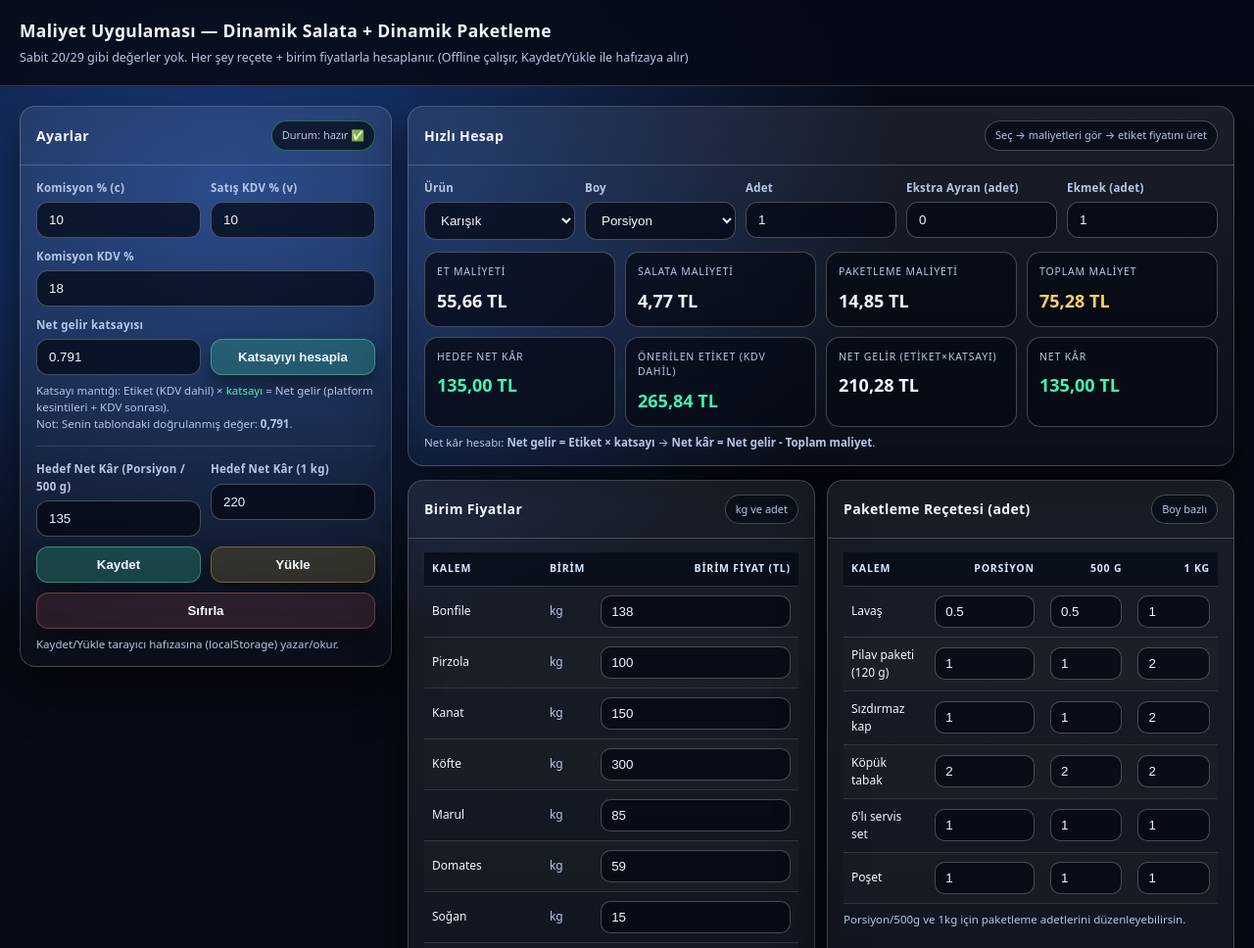
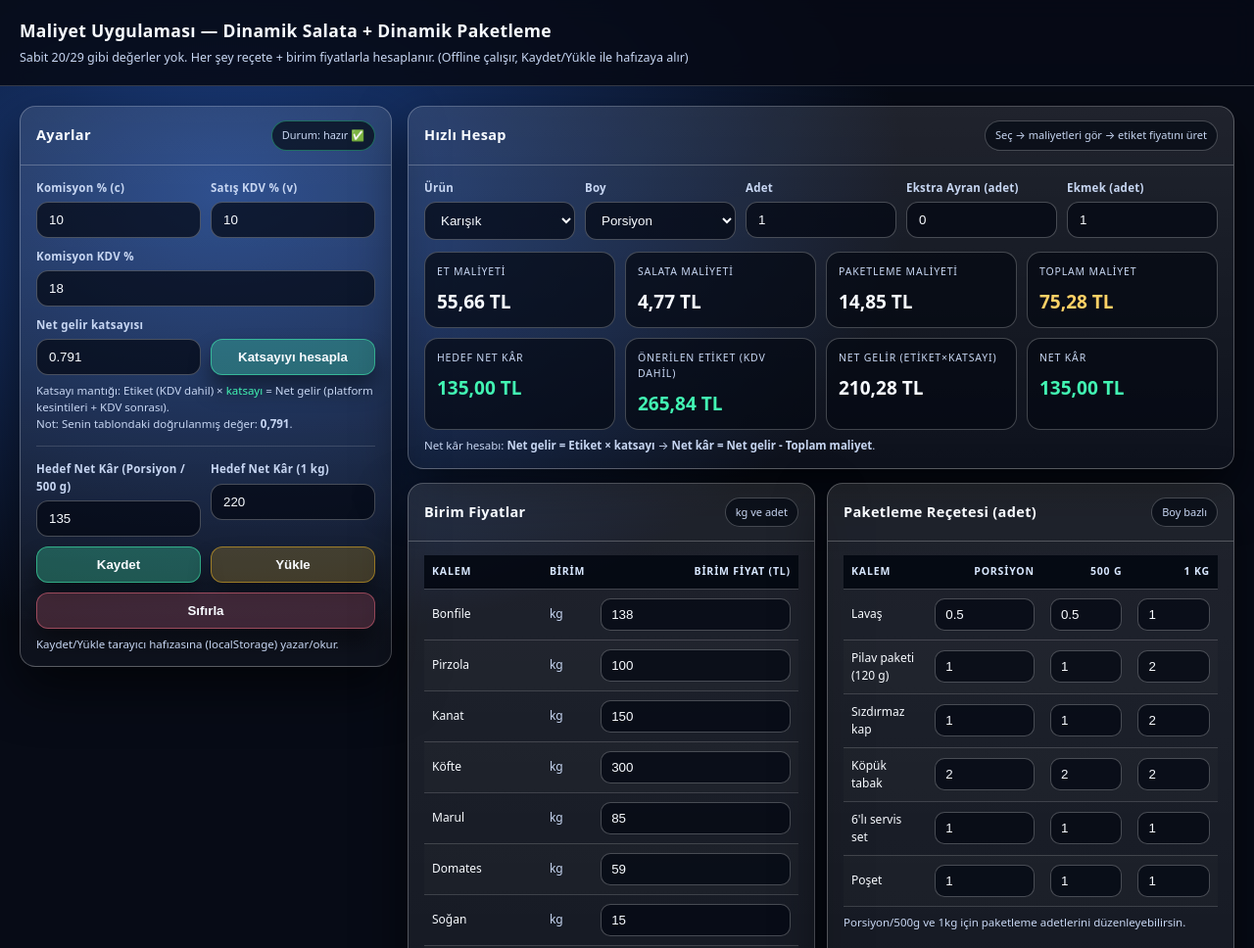
Before and after one commit to nusretsevuk-collab/azura, a plain HTML site: page index.html in a window 1280 px wide. Shown: the top 968 px of the page at 98% size. Drawn offline with Linux system fonts and the light colour scheme.

Commit message:
Improve UI theme and contrast

```diff
--- a/index.html
+++ b/index.html
@@ -8,13 +8,13 @@
 :root{
   --bg:#070b16;
   --panel:#0f1b34;
-  --text:#f2f6ff;
-  --muted:#b6c6e6;
+  --text:#f8fbff;
+  --muted:#c7d6f2;
   --accent:#42f5b3;
   --warn:#ffd166;
   --danger:#ff5d7a;
   --line:rgba(255,255,255,.14);
-  --shadow:0 20px 48px rgba(0,0,0,.6);
+  --shadow:0 22px 52px rgba(0,0,0,.6);
   --radius:16px;
   --ring:0 0 0 3px rgba(66,245,179,.25);
   font-family:system-ui,-apple-system,Segoe UI,Roboto,Arial,sans-serif
@@ -33,14 +33,14 @@ header .sub{font-size:12.5px;color:var(--muted);margin-top:6px}
 main{padding:20px;display:grid;grid-template-columns:380px 1fr;gap:16px;align-items:start}
 @media (max-width:980px){main{grid-template-columns:1fr}}
 .card{
-  background:linear-gradient(180deg, rgba(255,255,255,.08), rgba(255,255,255,.02));
-  border:1px solid rgba(255,255,255,.2);
+  background:linear-gradient(180deg, rgba(255,255,255,.1), rgba(255,255,255,.03));
+  border:1px solid rgba(255,255,255,.26);
   border-radius:var(--radius);
   box-shadow:var(--shadow);
   overflow:hidden
 }
-.card .hd{padding:14px 16px;border-bottom:1px solid rgba(255,255,255,.2);display:flex;justify-content:space-between;align-items:center;gap:10px}
-.card .hd h2{margin:0;font-size:14px;font-weight:800;letter-spacing:.35px}
+.card .hd{padding:14px 16px;border-bottom:1px solid rgba(255,255,255,.24);display:flex;justify-content:space-between;align-items:center;gap:10px}
+.card .hd h2{margin:0;font-size:14.5px;font-weight:800;letter-spacing:.35px}
 .card .bd{padding:14px 16px}
 .row{display:flex;gap:10px;flex-wrap:wrap}
 .col{flex:1 1 140px}
@@ -58,13 +58,13 @@ input, select, button{
 }
 input:focus,select:focus{border-color:rgba(66,245,179,.75);box-shadow:var(--ring);background:rgba(7,12,24,.86)}
 input:hover,select:hover{border-color:rgba(255,255,255,.34)}
-button{cursor:pointer;font-weight:700;background:rgba(66,245,179,.2);border-color:rgba(66,245,179,.45);box-shadow:0 12px 20px rgba(0,0,0,.4)}
-button:hover{background:rgba(66,245,179,.32);transform:translateY(-1px)}
+button{cursor:pointer;font-weight:700;background:rgba(66,245,179,.28);border-color:rgba(66,245,179,.55);box-shadow:0 14px 22px rgba(0,0,0,.42)}
+button:hover{background:rgba(66,245,179,.38);transform:translateY(-1px)}
 button:focus{box-shadow:var(--ring)}
-.btn2{background:rgba(251,191,36,.14);border-color:rgba(251,191,36,.35)}
-.btn2:hover{background:rgba(251,191,36,.26)}
-.btndanger{background:rgba(251,113,133,.12);border-color:rgba(251,113,133,.35)}
-.btndanger:hover{background:rgba(251,113,133,.24)}
+.btn2{background:rgba(251,191,36,.2);border-color:rgba(251,191,36,.5)}
+.btn2:hover{background:rgba(251,191,36,.32)}
+.btndanger{background:rgba(251,113,133,.2);border-color:rgba(251,113,133,.5)}
+.btndanger:hover{background:rgba(251,113,133,.32)}
 .kpi{display:grid;grid-template-columns:repeat(4,1fr);gap:10px}
 @media (max-width:980px){.kpi{grid-template-columns:repeat(2,1fr)}}
 .k{
@@ -74,22 +74,22 @@ button:focus{box-shadow:var(--ring)}
   padding:12px
 }
 .k .t{font-size:10.5px;color:var(--muted);text-transform:uppercase;letter-spacing:.08em}
-.k .v{margin-top:8px;font-size:18px;font-weight:800}
+.k .v{margin-top:8px;font-size:19px;font-weight:800}
 .k .v.warn{color:var(--warn)}
 .k .v.acc{color:var(--accent)}
 .k .v.dng{color:var(--danger)}
 table{width:100%;border-collapse:collapse;font-size:12px}
-th,td{padding:9px 8px;border-bottom:1px solid rgba(255,255,255,.12);text-align:left}
+th,td{padding:9px 8px;border-bottom:1px solid rgba(255,255,255,.16);text-align:left}
 th{
   color:#d8e7ff;
   font-weight:800;
   font-size:10.5px;
   text-transform:uppercase;
   letter-spacing:.08em;
-  background:rgba(4,9,20,.7)
+  background:rgba(2,7,16,.85)
 }
 tbody tr:nth-child(even) td{background:rgba(255,255,255,.015)}
-tr:hover td{background:rgba(255,255,255,.06)}
+tr:hover td{background:rgba(255,255,255,.08)}
 .mini{font-size:11.5px;color:var(--muted);margin-top:8px;line-height:1.45}
 .pill{display:inline-flex;align-items:center;gap:8px;padding:6px 10px;border:1px solid rgba(255,255,255,.24);border-radius:999px;background:rgba(5,10,20,.7);font-size:11px;color:var(--muted)}
 .grid2{display:grid;grid-template-columns:1fr 1fr;gap:12px}
```
